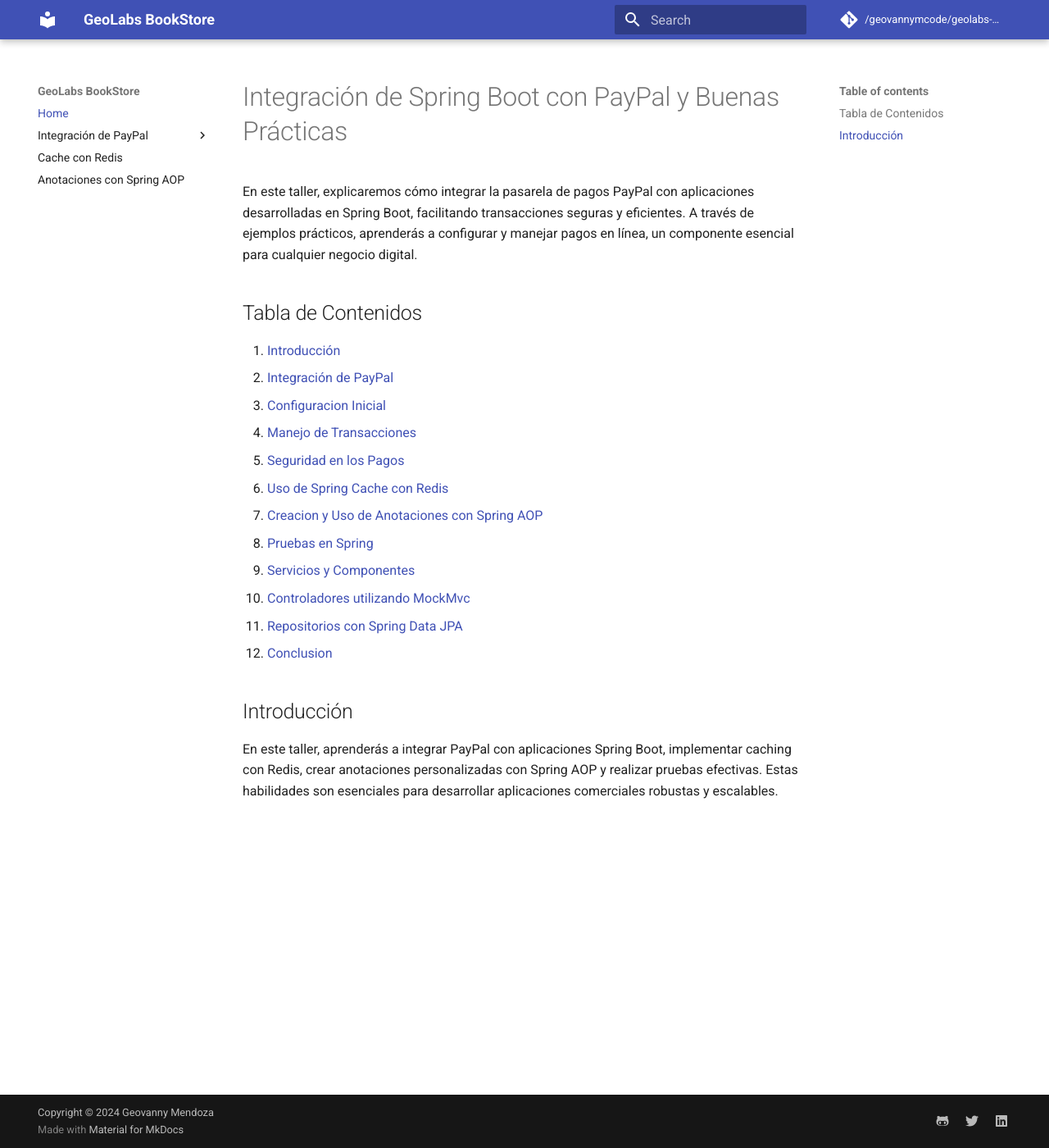
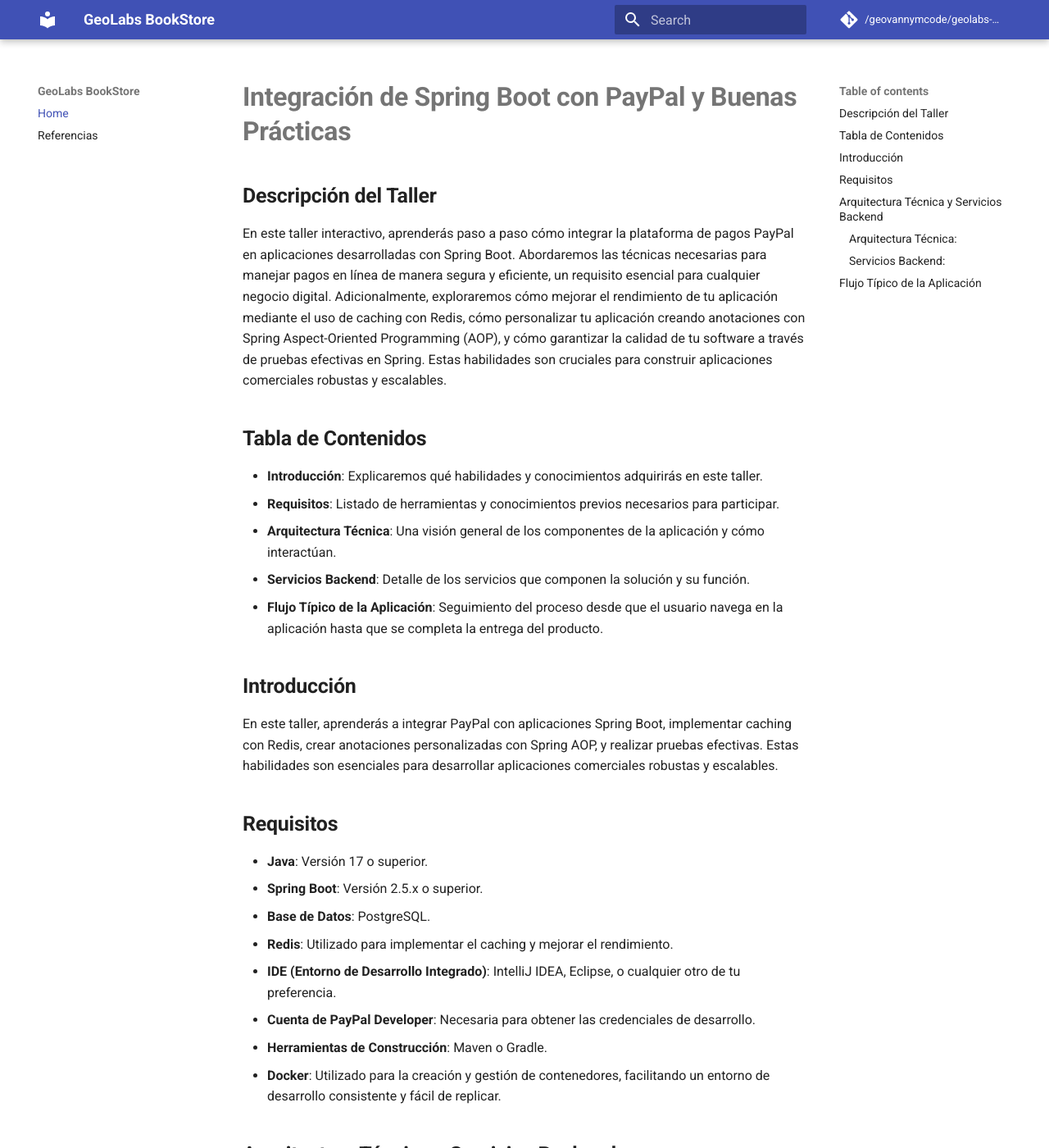
Before and after one commit to geovannymcode/geolabs-bookstore.github.io, an MkDocs documentation site: the page built from docs/index.md, in a window 1280 px wide and 1400 px high. Shown: the whole window at 82% size. Built offline with MkDocs 1.6.1 and Material for MkDocs 9.7.7, drawn with Linux system fonts in a browser that asks for light colours; some of the changed text lies outside the part shown.

```diff
--- a/docs/index.md
+++ b/docs/index.md
@@ -1,21 +1,61 @@
-# Integración de Spring Boot con PayPal y Buenas Prácticas
+# **Integración de Spring Boot con PayPal y Buenas Prácticas**
 
-En este taller, explicaremos cómo integrar la pasarela de pagos PayPal con aplicaciones desarrolladas en Spring Boot, facilitando transacciones seguras y eficientes. A través de ejemplos prácticos, aprenderás a configurar y manejar pagos en línea, un componente esencial para cualquier negocio digital.
+## **Descripción del Taller**
 
-## Tabla de Contenidos
-1. [Introducción](index.md)
-2. [Integración de PayPal](integracion-paypal.md)
-   - [Configuracion Inicial](#configuracion-inicial)
-   - [Manejo de Transacciones](#manejo-de-transacciones)
-   - [Seguridad en los Pagos](#seguridad-en-los-pagos)
-3. [Uso de Spring Cache con Redis](cache-redis.md)
-4. [Creacion y Uso de Anotaciones con Spring AOP](spring-aop.md)
-5. [Pruebas en Spring](#pruebas-en-spring)
-   - [Servicios y Componentes](#servicios-y-componentes)
-   - [Controladores utilizando MockMvc](#controladores-utilizando-mockmvc)
-   - [Repositorios con Spring Data JPA](#repositorios-con-spring-data-jpa)
-6. [Conclusion](#conclusion)
+En este taller interactivo, aprenderás paso a paso cómo integrar la plataforma de pagos PayPal en aplicaciones desarrolladas con Spring Boot. Abordaremos las técnicas necesarias para manejar pagos en línea de manera segura y eficiente, un requisito esencial para cualquier negocio digital. Adicionalmente, exploraremos cómo mejorar el rendimiento de tu aplicación mediante el uso de caching con Redis, cómo personalizar tu aplicación creando anotaciones con Spring Aspect-Oriented Programming (AOP), y cómo garantizar la calidad de tu software a través de pruebas efectivas en Spring. Estas habilidades son cruciales para construir aplicaciones comerciales robustas y escalables.
 
+## **Tabla de Contenidos**
 
-## Introducción
-En este taller, aprenderás a integrar PayPal con aplicaciones Spring Boot, implementar caching con Redis, crear anotaciones personalizadas con Spring AOP y realizar pruebas efectivas. Estas habilidades son esenciales para desarrollar aplicaciones comerciales robustas y escalables.
+- **Introducción**: Explicaremos qué habilidades y conocimientos adquirirás en este taller.
+- **Requisitos**: Listado de herramientas y conocimientos previos necesarios para participar.
+- **Arquitectura Técnica**: Una visión general de los componentes de la aplicación y cómo interactúan.
+- **Servicios Backend**: Detalle de los servicios que componen la solución y su función.
+- **Flujo Típico de la Aplicación**: Seguimiento del proceso desde que el usuario navega en la aplicación hasta que se completa la entrega del producto.
+
+## **Introducción**
+
+En este taller, aprenderás a integrar PayPal con aplicaciones Spring Boot, implementar caching con Redis, crear anotaciones personalizadas con Spring AOP, y realizar pruebas efectivas. Estas habilidades son esenciales para desarrollar aplicaciones comerciales robustas y escalables.
+
+## **Requisitos**
+
+- **Java**: Versión 17 o superior.
+- **Spring Boot**: Versión 2.5.x o superior.
+- **Base de Datos**: PostgreSQL.
+- **Redis**: Utilizado para implementar el caching y mejorar el rendimiento.
+- **IDE (Entorno de Desarrollo Integrado)**: IntelliJ IDEA, Eclipse, o cualquier otro de tu preferencia.
+- **Cuenta de PayPal Developer**: Necesaria para obtener las credenciales de desarrollo.
+- **Herramientas de Construcción**: Maven o Gradle.
+- **Docker**: Utilizado para la creación y gestión de contenedores, facilitando un entorno de desarrollo consistente y fácil de replicar.
+
+## **Arquitectura Técnica y Servicios Backend**
+
+![GeoLabs BookStore](./files/paypal.png "GeoLabs BookStore")
+
+### **Arquitectura Técnica:**
+
+- **Backend App Bookstore**: Representa la aplicación central que maneja las interacciones de bookstore, incluidos la visualización de productos, la gestión del carrito de compras y el procesamiento de los pagos.
+- **PayPal Backend**: Sistema externo que gestiona los procesos de autenticación y transacción para los pagos realizados a través de PayPal.
+- **Email System**: Utilizado para enviar notificaciones y confirmaciones relacionadas con los pedidos y pagos a los clientes.
+- **Database**: Almacena información relevante como detalles del usuario, información de productos, datos del carrito, y registros de transacciones.
+
+### **Servicios Backend:**
+
+- **Servicio de Catálogo**: Gestiona la información del producto, incluidas las descripciones, precios y disponibilidad.
+- **Servicio de Pago**: Interfaz con PayPal para procesar transacciones de pago.
+- **Servicio de Pedidos**: Administra la creación y el estado de los pedidos, asegurando que los detalles del pedido se guarden y actualicen correctamente.
+- **Servicio de Notificaciones (Email)**: Envía correos electrónicos a los usuarios sobre el estado de su pedido y transacciones.
+
+## **Flujo Típico de la Aplicación**
+
+1. **Navegación del Catálogo**: El cliente explora los productos disponibles a través de la Backend App Bookstore.
+2. **Selección y Carrito de Compras**: Añade productos preferidos a la cesta.
+3. **Proceso de Pago**:
+      * El cliente procede a la página de pago.
+      * Introduce sus datos personales y de pago.
+4. **Validación de Datos de Pago**:
+      * Se verifica la validez de los datos de pago a través del Servicio de Pago que interactúa con el PayPal Backend.
+      * Dependiendo del resultado de la validación, el estado del pedido se establece en "NUEVO" (si es válido) o en "ERROR" (si no lo es).
+5. **Registro y Gestión de Pedidos**:
+      * Los datos del pedido son almacenados en la base de datos.
+      * Se publica un evento `OrderCreated` si el pago es exitoso; en caso contrario, se publica un evento `OrderError`.
+6. **Notificación al Cliente**: El Servicio de Notificaciones envía un email al cliente confirmando el estado del pedido basado en los eventos `OrderCreated` o `OrderError`.
--- a/mkdocs.yml
+++ b/mkdocs.yml
@@ -1,7 +1,7 @@
 site_name: "GeoLabs BookStore"
 site_description: "GeoLabs BookStore Docs"
 site_author: "Geovanny Mendoza"
-site_url: "https://geolabs-bookstore.github.io/"
+site_url: "https://geovannymcode.github.io/geolabs-bookstore.github.io/"
 
 # Repository
 repo_name: "/geovannymcode/geolabs-bookstore.github.io"
@@ -14,11 +14,10 @@ theme:
   name: material
 nav:
   - Home: index.md
-  - Integración de PayPal:
-      - Integración de PayPal: integracion-paypal.md
-      - Configuración Inicial: integracion-paypal.md#configuracion-inicial
-  - Cache con Redis: cache-redis.md
-  - Anotaciones con Spring AOP: spring-aop.md
+  - Referencias: referencia.md
+  #- Integración de PayPal: integracion-paypal.md
+  #- Cache con Redis: cache-redis.md
+  #- Anotaciones con Spring AOP: spring-aop.md
 
 # Customization
 extra:
@@ -35,3 +34,6 @@ extra:
 markdown_extensions:
   - codehilite
   - tables
+  - pymdownx.tasklist:
+      custom_checkbox: true
+      clickable_checkbox: true
```
Also changed, not shown: docs/get-bookstores.md (added, +6 -0 lines), docs/guia-recursos-java.md (added, +25 -0 lines), docs/integracion-paypal.md (+3 -1 lines), docs/referencia.md (added, +8 -0 lines), docs/files/capas-paypal.png (added), docs/files/paypal.png (added), 1 other file.
